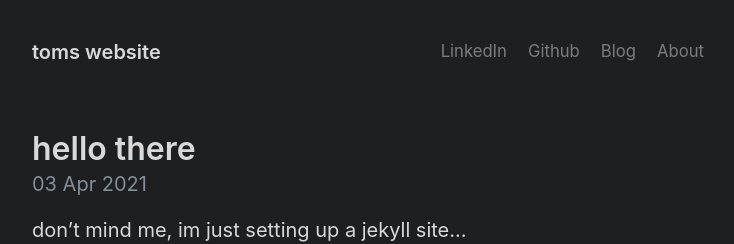
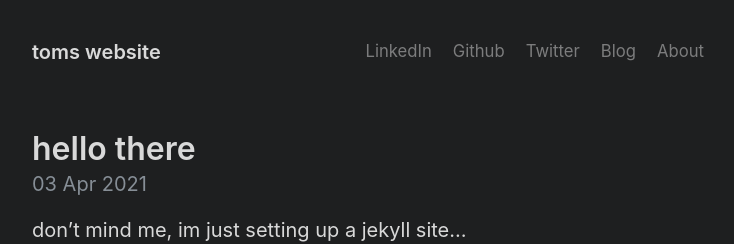
Before and after one commit to tomtclai/tomtclai.github.io, a Jekyll site: the page built from index.html, in a window 1280 px wide. Shown: the top 244 px of the page, without its empty margins (272-1006 px from the left). Built offline with Jekyll 4.4.1, drawn with Linux system fonts in a browser that asks for light colours; the list of posts is cut into pages by our own code.

Commit message:
add twitter

```diff
--- a/_config.yml
+++ b/_config.yml
@@ -47,6 +47,9 @@ nav:
   - title: Github
     url: https://github.com/tomtclai
 
+  - title: Twitter
+    url: https://twitter.com/tomtclai
+
   - title: Blog
     url: /archive
 
```
